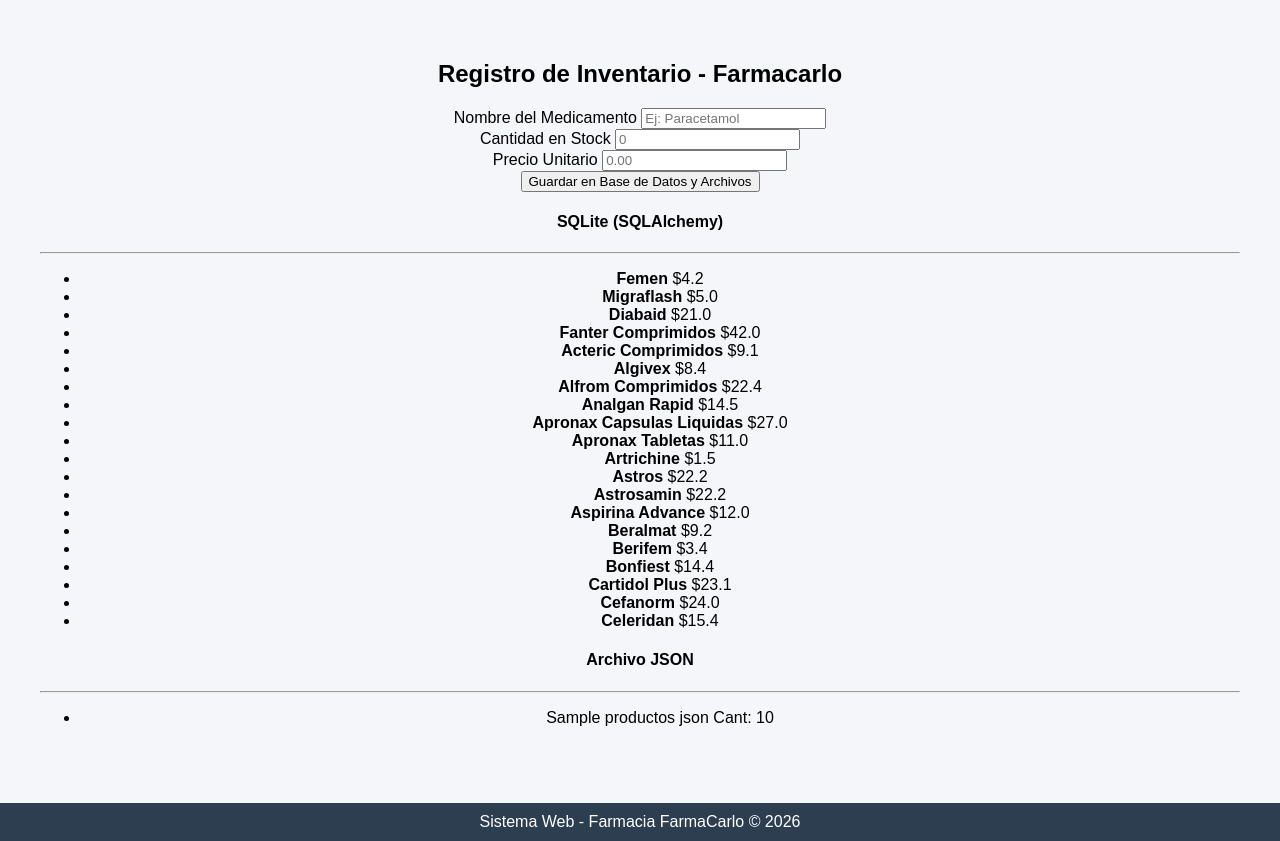
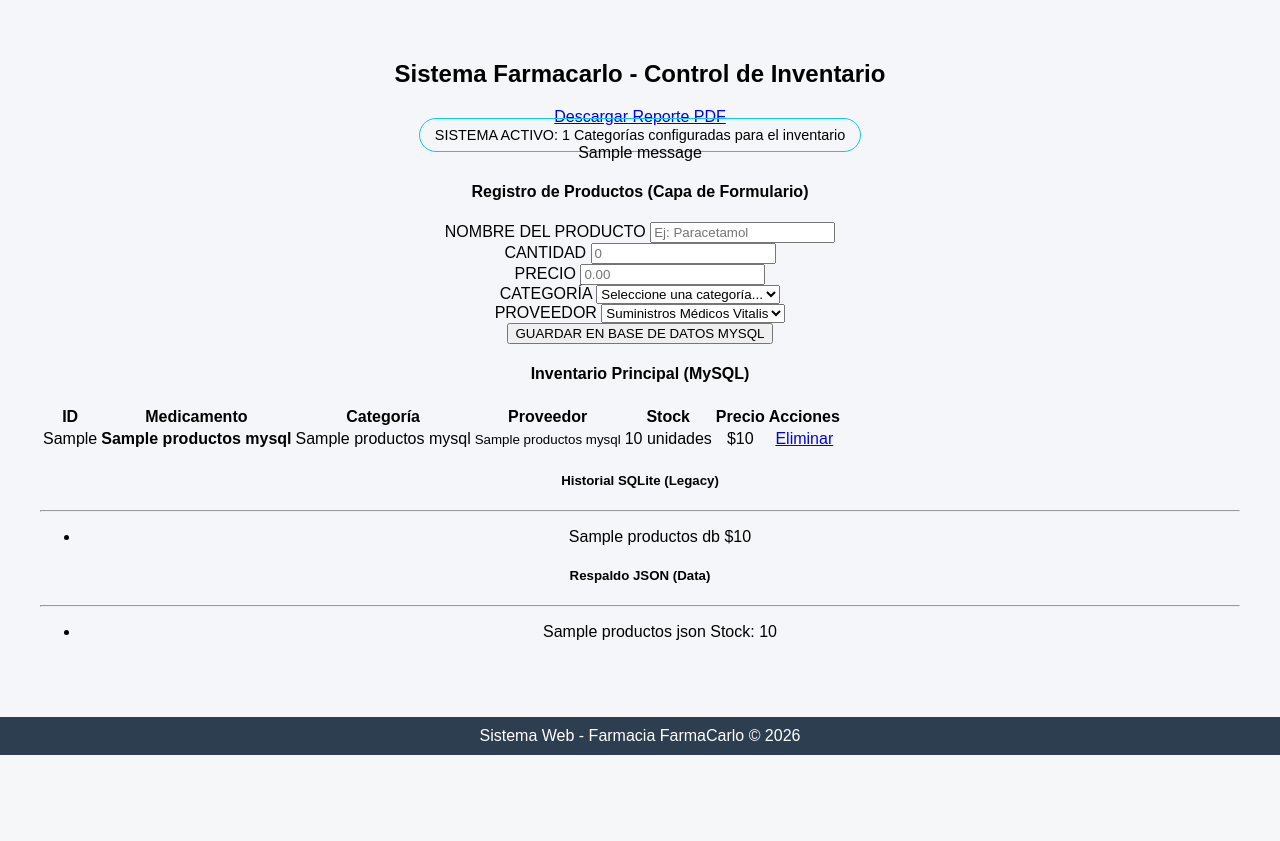
Before and after one commit to Tabata1810/proyecto_farmacia_farmacarlo, a Flask app: template templates/datos.html in a window 1280 px wide. Shown: the part 148-989 px from the top of the page. After the commit the page ends 903 px from the top, so only its background shows below. Run offline with Flask 3, Linux system fonts and the light colour scheme; the template is opened without the code that fills it: values that come from a table or form of the project are taken from there, most other values are stand-ins (such as "Sample title", 1, 10 or a date in 2020); one stand-in notice (Sample message) is shown.

Commit message:
Finalización de Proyecto: Sistema Farmacarlo Pro con conexión MySQL y Formulario Dinámico

```diff
--- a/Conexion/conexion.py
+++ b/Conexion/conexion.py
@@ -1,9 +1,10 @@
 import mysql.connector
 
-# Configuración del conector para MySQL en XAMPP
+# Definición de la función para establecer la conexión con el servidor MySQL
 def obtener_conexion():
     try:
-        # Se utiliza el puerto 3307 por conflicto de servicios
+        # Configuración de parámetros de conexión local
+        # Se utiliza el puerto 3307 debido a la configuración específica del servicio en XAMPP
         conexion = mysql.connector.connect(
             host="localhost",
             user="root",
@@ -13,5 +14,6 @@ def obtener_conexion():
         )
         return conexion
     except Exception as err:
+        # Captura y visualización de errores de red o autenticación
         print(f"Error de conexión: {err}")
         return None
--- a/app.py
+++ b/app.py
@@ -1,34 +1,22 @@
-from flask import Flask, render_template, request, redirect, url_for
-from flask_sqlalchemy import SQLAlchemy
-import json
-import csv
+from flask import Flask, render_template, request, redirect, url_for, flash, send_file
+from flask_login import LoginManager, UserMixin, login_user, login_required, logout_user, current_user
 import os
-# --- NUEVAS IMPORTACIONES PARA SEGURIDAD ---
-from flask_login import LoginManager, UserMixin, login_user, login_required, logout_user, current_user
-# -------------------------------------------
+
+# --- IMPORTACIONES DE NUEVAS CAPAS ---
 from Conexion.conexion import obtener_conexion
+from services.producto_service import ProductoService
+from services.reporte_service import ReporteService
+from forms.producto_form import ProductoForm
 
 app = Flask(__name__)
 
-# --- CONFIGURACIÓN DE SEGURIDAD (SEMANA 14) ---
+# --- CONFIGURACIÓN DE SEGURIDAD ---
 app.config['SECRET_KEY'] = 'clave_secreta_farmacarlo_2024'
 login_manager = LoginManager()
 login_manager.init_app(app)
-login_manager.login_view = 'login' # Redirige aquí si no hay sesión
+login_manager.login_view = 'login'
 
-# --- CONFIGURACIÓN DE SQLite ---
-app.config['SQLALCHEMY_DATABASE_URI'] = 'sqlite:///farmacia.db'
-app.config['SQLALCHEMY_TRACK_MODIFICATIONS'] = False
-db = SQLAlchemy(app)
-
-# Modelo para la tabla de productos (SQLite)
-class Producto(db.Model):
-    id = db.Column(db.Integer, primary_key=True)
-    nombre = db.Column(db.String(100), nullable=False)
-    cantidad = db.Column(db.Integer, nullable=False)
-    precio = db.Column(db.Float, nullable=False)
-
-# --- MODELO DE USUARIO PARA LOGIN ---
+# --- MODELO DE USUARIO ---
 class Usuario(UserMixin):
     def __init__(self, id, nombre, email):
         self.id = id
@@ -38,26 +26,39 @@ class Usuario(UserMixin):
 @login_manager.user_loader
 def load_user(user_id):
     conn = obtener_conexion()
-    cursor = conn.cursor(dictionary=True)
-    cursor.execute("SELECT * FROM usuarios WHERE id_usuario = %s", (user_id,))
-    user_data = cursor.fetchone()
-    cursor.close()
-    conn.close()
-    if user_data:
-        return Usuario(user_data['id_usuario'], user_data['nombre'], user_data['email'])
+    if conn:
+        cursor = conn.cursor(dictionary=True)
+        cursor.execute("SELECT * FROM usuarios WHERE id_usuario = %s", (user_id,))
+        user_data = cursor.fetchone()
+        cursor.close()
+        conn.close()
+        if user_data:
+            return Usuario(user_data['id_usuario'], user_data['nombre'], user_data['email'])
     return None
 
-# Creación de tablas SQLite
-with app.app_context():
-    db.create_all()
+# --- RUTAS DE AUTENTICACIÓN ---
 
-# --- RUTAS DE ARCHIVOS ---
-CARPETA_DATOS = os.path.join('inventario', 'data')
-ARCHIVO_TXT = os.path.join(CARPETA_DATOS, 'datos.txt')
-ARCHIVO_JSON = os.path.join(CARPETA_DATOS, 'datos.json')
-ARCHIVO_CSV = os.path.join(CARPETA_DATOS, 'datos.csv')
+@app.route('/login', methods=['GET', 'POST'])
+def login():
+    if request.method == 'POST':
+        email = request.form['email']
+        password = request.form['password']
 
-# --- RUTAS DE AUTENTICACIÓN ---
+        conn = obtener_conexion()
+        if conn:
+            cursor = conn.cursor(dictionary=True)
+            cursor.execute("SELECT * FROM usuarios WHERE email = %s AND password = %s", (email, password))
+            user_data = cursor.fetchone()
+            cursor.close()
+            conn.close()
+
+            if user_data:
+                user_obj = Usuario(user_data['id_usuario'], user_data['nombre'], user_data['email'])
+                login_user(user_obj)
+                return redirect(url_for('manejar_datos'))
+            else:
+                flash("Credenciales inválidas", "danger")
+    return render_template('login.html')
 
 @app.route('/registro', methods=['GET', 'POST'])
 def registro():
@@ -67,36 +68,21 @@ def registro():
         password = request.form['password']
 
         conn = obtener_conexion()
-        cursor = conn.cursor()
-        cursor.execute("INSERT INTO usuarios (nombre, email, password) VALUES (%s, %s, %s)",
-                       (nombre, email, password))
-        conn.commit()
-        cursor.close()
-        conn.close()
-        return redirect(url_for('login'))
+        if conn:
+            cursor = conn.cursor()
+            try:
+                # Insertamos el nuevo usuario en la tabla de la base de datos
+                query = "INSERT INTO usuarios (nombre, email, password) VALUES (%s, %s, %s)"
+                cursor.execute(query, (nombre, email, password))
+                conn.commit()
+                flash("Cuenta creada con éxito. Ahora puedes iniciar sesión.", "success")
+                return redirect(url_for('login'))
+            except Exception as e:
+                flash("El correo ya está registrado o hubo un error.", "danger")
+            finally:
+                cursor.close()
+                conn.close()
     return render_template('registro.html')
-
-@app.route('/login', methods=['GET', 'POST'])
-def login():
-    if request.method == 'POST':
-        email = request.form['email']
-        password = request.form['password']
-
-        conn = obtener_conexion()
-        cursor = conn.cursor(dictionary=True)
-        cursor.execute("SELECT * FROM usuarios WHERE email = %s AND password = %s", (email, password))
-        user_data = cursor.fetchone()
-        cursor.close()
-        conn.close()
-
-        if user_data:
-            user_obj = Usuario(user_data['id_usuario'], user_data['nombre'], user_data['email'])
-            login_user(user_obj)
-            return redirect(url_for('manejar_datos'))
-        else:
-            return "Credenciales incorrectas. <a href='/login'>Intentar de nuevo</a>"
-
-    return render_template('login.html')
 
 @app.route('/logout')
 @login_required
@@ -104,89 +90,80 @@ def logout():
     logout_user()
     return redirect(url_for('login'))
 
-# --- RUTAS DEL SISTEMA ---
-
-@app.route('/')
-def index():
-    return render_template('index.html')
+# --- RUTA PRINCIPAL DE DATOS (GESTIÓN DE INVENTARIO) ---
 
 @app.route('/datos', methods=['GET', 'POST'])
-@login_required # <-- AHORA ESTA RUTA ESTÁ PROTEGIDA
+@login_required
 def manejar_datos():
     if request.method == 'POST':
-        nombre_med = request.form['nombre']
-        stock_med = request.form['cantidad']
-        precio_med = request.form['precio']
+        nombre = request.form['nombre']
+        cantidad = request.form['cantidad']
+        precio = request.form['precio']
+        id_categoria = request.form.get('id_categoria')
+        id_proveedor = request.form.get('id_proveedor')
 
-        # 1. SQLite
-        nuevo_prod = Producto(nombre=nombre_med, cantidad=int(stock_med), precio=float(precio_med))
-        db.session.add(nuevo_prod)
-        db.session.commit()
+        form = ProductoForm(nombre, cantidad, precio, id_categoria, id_proveedor)
 
-        # 2. MySQL
-        conexion_mysql = obtener_conexion()
-        if conexion_mysql:
-            try:
-                cursor = conexion_mysql.cursor()
-                query = "INSERT INTO productos_mysql (nombre, cantidad, precio) VALUES (%s, %s, %s)"
-                valores = (nombre_med, int(stock_med), float(precio_med))
-                cursor.execute(query, valores)
-                conexion_mysql.commit()
-                cursor.close()
-                conexion_mysql.close()
-            except Exception as e:
-                print(f"Error MySQL: {e}")
-
-        # 3. Archivos Planos (TXT, JSON, CSV)
-        with open(ARCHIVO_TXT, 'a', encoding='utf-8') as f:
-            f.write(f"{nombre_med} | {stock_med} | {precio_med}\n")
-
-        datos_json = []
-        if os.path.exists(ARCHIVO_JSON):
-            try:
-                with open(ARCHIVO_JSON, 'r', encoding='utf-8') as f_json:
-                    datos_json = json.load(f_json)
-            except:
-                datos_json = []
-
-        datos_json.append({"nombre": nombre_med, "cantidad": stock_med, "precio": precio_med})
-        with open(ARCHIVO_JSON, 'w', encoding='utf-8') as f_json:
-            json.dump(datos_json, f_json, indent=4)
-
-        with open(ARCHIVO_CSV, 'a', newline='', encoding='utf-8') as f_csv:
-            writer = csv.writer(f_csv)
-            writer.writerow([nombre_med, stock_med, precio_med])
+        if form.validar():
+            ProductoService.insertar(nombre, cantidad, precio, id_categoria, id_proveedor)
+            flash("Producto registrado con éxito en el inventario", "success")
+        else:
+            flash("Error en la validación de los datos", "danger")
 
         return redirect(url_for('manejar_datos'))
 
-    # Recuperación de datos para la tabla
-    res_sqlite = Producto.query.all()
+    # --- LÓGICA PARA CONTAR Y LISTAR CATEGORÍAS ---
+    total_cats = 0
+    categorias_lista = []
+    conn = obtener_conexion()
+    if conn:
+        cursor = conn.cursor(dictionary=True)
+        # Obtenemos todas las categorías para el formulario
+        cursor.execute("SELECT * FROM categorias")
+        categorias_lista = cursor.fetchall()
+        # Contamos cuántas hay
+        total_cats = len(categorias_lista)
+        cursor.close()
+        conn.close()
 
-    res_mysql = []
-    con = obtener_conexion()
-    if con:
-        try:
-            cur = con.cursor(dictionary=True)
-            cur.execute("SELECT * FROM productos_mysql")
-            res_mysql = cur.fetchall()
-            cur.close()
-            con.close()
-        except Exception as e:
-            print(f"Error MySQL Select: {e}")
+    res_mysql = ProductoService.listar_todos()
+    return render_template('datos.html',
+                           productos_mysql=res_mysql,
+                           usuario=current_user,
+                           total_categorias=total_cats,
+                           lista_categorias=categorias_lista) # Enviamos la lista al HTML
 
-    res_json = []
-    if os.path.exists(ARCHIVO_JSON):
-        try:
-            with open(ARCHIVO_JSON, 'r', encoding='utf-8') as f:
-                res_json = json.load(f)
-        except:
-            res_json = []
+# --- NUEVA RUTA PARA ACTUALIZAR ---
+@app.route('/editar/<int:id>', methods=['POST'])
+@login_required
+def editar_producto(id):
+    nombre = request.form['nombre']
+    cantidad = request.form['cantidad']
+    precio = request.form['precio']
+    id_categoria = request.form.get('id_categoria')
+    id_proveedor = request.form.get('id_proveedor')
 
-    return render_template('datos.html',
-                            productos_db=res_sqlite,
-                            productos_mysql=res_mysql,
-                            productos_json=res_json,
-                            usuario=current_user) # Pasamos el usuario a la vista
+    if ProductoService.actualizar(id, nombre, cantidad, precio, id_categoria, id_proveedor):
+        flash("Producto actualizado correctamente", "info")
+    else:
+        flash("Error al actualizar", "danger")
+    return redirect(url_for('manejar_datos'))
+
+# --- RUTA PARA ELIMINAR REGISTROS ---
+@app.route('/eliminar/<int:id>')
+@login_required
+def eliminar_producto(id):
+    ProductoService.eliminar(id)
+    flash("Registro eliminado del sistema", "warning")
+    return redirect(url_for('manejar_datos'))
+
+# --- RUTA PARA GENERACIÓN DE REPORTES ---
+@app.route('/reporte_pdf')
+@login_required
+def reporte_pdf():
+    productos = ProductoService.listar_todos()
+    ruta_pdf = ReporteService.generar_pdf_productos(productos)
+    return send_file(ruta_pdf, as_attachment=True)
 
 if __name__ == '__main__':
-    app.run(debug=True)
+    app.run(debug=True, port=5000)
--- a/templates/datos.html
+++ b/templates/datos.html
@@ -1,59 +1,140 @@
 {% extends "base.html" %}
 {% block content %}
 <div class="container mt-4">
-    <div class="card shadow">
+    <div class="d-flex justify-content-between align-items-center mb-2">
+        <h2 class="text-primary fw-bold">Sistema Farmacarlo - Control de Inventario</h2>
+        <a href="{{ url_for('reporte_pdf') }}" class="btn btn-danger shadow-sm">
+            <i class="bi bi-file-pdf"></i> Descargar Reporte PDF
+        </a>
+    </div>
+
+    <div class="mb-4">
+        <span class="badge bg-info text-dark" style="font-size: 0.9rem; padding: 8px 15px; border-radius: 50px; border: 1px solid #0dcaf0;">
+            <i class="bi bi-gear-fill"></i> SISTEMA ACTIVO: {{ total_categorias }} Categorías configuradas para el inventario
+        </span>
+    </div>
+
+    {% with messages = get_flashed_messages(with_categories=true) %}
+      {% if messages %}
+        {% for category, message in messages %}
+          <div class="alert alert-{{ category }} shadow-sm">{{ message }}</div>
+        {% endfor %}
+      {% endif %}
+    {% endwith %}
+
+    <div class="card shadow mb-5">
         <div class="card-header bg-primary text-white">
-            <h2 class="mb-0">Registro de Inventario - Farmacarlo</h2>
+            <h4 class="mb-0">Registro de Productos (Capa de Formulario)</h4>
         </div>
         <div class="card-body">
-            <form action="/datos" method="POST" class="p-3 bg-light border rounded">
-                <div class="mb-3">
-                    <label class="form-label">Nombre del Medicamento</label>
-                    <input type="text" name="nombre" class="form-control" placeholder="Ej: Paracetamol" required>
+            <form action="{{ url_for('manejar_datos') }}" method="POST" class="p-3 bg-light border rounded">
+                <div class="row">
+                    <div class="col-md-6 mb-3">
+                        <label class="form-label fw-bold small">NOMBRE DEL PRODUCTO</label>
+                        <input type="text" name="nombre" class="form-control" placeholder="Ej: Paracetamol" required>
+                    </div>
+                    <div class="col-md-3 mb-3">
+                        <label class="form-label fw-bold small">CANTIDAD</label>
+                        <input type="number" name="cantidad" class="form-control" placeholder="0" required>
+                    </div>
+                    <div class="col-md-3 mb-3">
+                        <label class="form-label fw-bold small">PRECIO</label>
+                        <input type="number" step="0.01" name="precio" class="form-control" placeholder="0.00" required>
+                    </div>
                 </div>
-                <div class="mb-3">
-                    <label class="form-label">Cantidad en Stock</label>
-                    <input type="number" name="cantidad" class="form-control" placeholder="0" required>
+
+                <div class="row">
+                    <div class="col-md-6 mb-3">
+                        <label class="form-label fw-bold small">CATEGORÍA</label>
+                        <select name="id_categoria" class="form-select" required>
+                            <option value="" disabled selected>Seleccione una categoría...</option>
+                            {% for cat in lista_categorias %}
+                                <option value="{{ cat.id_categoria }}">
+                                    {{ cat.nombre_categoria | replace('_', ' ') }}
+                                </option>
+                            {% endfor %}
+                        </select>
+                    </div>
+                    <div class="col-md-6 mb-3">
+                        <label class="form-label fw-bold small">PROVEEDOR</label>
+                        <select name="id_proveedor" class="form-select" required>
+                            <option value="1">Suministros Médicos Vitalis</option>
+                            <option value="2">Corporación FarmaAndina</option>
+                        </select>
+                    </div>
                 </div>
-                <div class="mb-3">
-                    <label class="form-label">Precio Unitario</label>
-                    <input type="number" step="0.01" name="precio" class="form-control" placeholder="0.00" required>
-                </div>
-                <button type="submit" class="btn btn-success w-100">Guardar en Base de Datos y Archivos</button>
+
+                <button type="submit" class="btn btn-success w-100 fw-bold">GUARDAR EN BASE DE DATOS MYSQL</button>
             </form>
         </div>
     </div>
 
-    <div class="row mt-5">
+    <div class="row">
+        <div class="col-12 mb-5">
+            <div class="p-3 border rounded bg-white shadow-sm">
+                <h4 class="text-primary border-bottom pb-2">Inventario Principal (MySQL)</h4>
+                <div class="table-responsive mt-3">
+                    <table class="table table-hover align-middle">
+                        <thead class="table-light">
+                            <tr>
+                                <th>ID</th>
+                                <th>Medicamento</th>
+                                <th>Categoría</th> <th>Proveedor</th> <th>Stock</th>
+                                <th>Precio</th>
+                                <th class="text-center">Acciones</th>
+                            </tr>
+                        </thead>
+                        <tbody>
+                            {% for p in productos_mysql %}
+                            <tr>
+                                <td>{{ p.id_producto }}</td>
+                                <td><strong>{{ p.nombre }}</strong></td>
+                                <td><span class="badge bg-info text-dark">{{ p.nombre_categoria | replace('_', ' ') }}</span></td>
+                                <td><small class="text-muted">{{ p.nombre_proveedor }}</small></td>
+                                <td>{{ p.cantidad }} unidades</td>
+                                <td class="text-success fw-bold">${{ p.precio }}</td>
+                                <td class="text-center">
+                                    <a href="{{ url_for('eliminar_producto', id=p.id_producto) }}"
+                                       class="btn btn-sm btn-outline-danger"
+                                       onclick="return confirm('¿Seguro que deseas eliminar este producto?')">
+                                         Eliminar
+                                    </a>
+                                </td>
+                            </tr>
+                            {% else %}
+                            <tr><td colspan="7" class="text-center text-muted">No hay registros cargados.</td></tr>
+                            {% endfor %}
+                        </tbody>
+                    </table>
+                </div>
+            </div>
+        </div>
+    </div>
+
+    <div class="row mb-5">
         <div class="col-md-6">
-            <div class="p-3 border rounded bg-white">
-                <h4 class="text-primary"><i class="bi bi-database"></i> SQLite (SQLAlchemy)</h4>
+            <div class="p-3 border rounded bg-light border-secondary border-opacity-25 h-100">
+                <h5 class="text-secondary fw-bold">Historial SQLite (Legacy)</h5>
                 <hr>
-                <ul class="list-group">
+                <ul class="list-group list-group-flush">
                     {% for p in productos_db %}
-                    <li class="list-group-item d-flex justify-content-between">
-                        <strong>{{ p.nombre }}</strong>
-                        <span class="badge bg-info text-dark">${{ p.precio }}</span>
+                    <li class="list-group-item d-flex justify-content-between bg-transparent">
+                        {{ p.nombre }} <span class="text-muted small">${{ p.precio }}</span>
                     </li>
-                    {% else %}
-                    <li class="list-group-item text-muted">No hay datos en la BD</li>
                     {% endfor %}
                 </ul>
             </div>
         </div>
 
         <div class="col-md-6">
-            <div class="p-3 border rounded bg-white">
-                <h4 class="text-warning"><i class="bi bi-filetype-json"></i> Archivo JSON</h4>
+            <div class="p-3 border rounded bg-light border-warning border-opacity-25 h-100">
+                <h5 class="text-warning fw-bold text-dark">Respaldo JSON (Data)</h5>
                 <hr>
-                <ul class="list-group">
+                <ul class="list-group list-group-flush">
                     {% for p in productos_json %}
-                    <li class="list-group-item d-flex justify-content-between text-muted">
-                        {{ p.nombre }}
-                        <span>Cant: {{ p.cantidad }}</span>
+                    <li class="list-group-item d-flex justify-content-between bg-transparent small">
+                        {{ p.nombre }} <span>Stock: {{ p.cantidad }}</span>
                     </li>
-                    {% else %}
-                    <li class="list-group-item text-muted">Archivo JSON vacío</li>
                     {% endfor %}
                 </ul>
             </div>
--- a/templates/login.html
+++ b/templates/login.html
@@ -4,4 +4,7 @@
     <input type="password" name="password" placeholder="Contraseña" required><br><br>
     <button type="submit">Entrar al Sistema</button>
 </form>
-<p>¿No tienes cuenta? <a href="{{ url_for('registro') }}">Regístrate aquí</a></p>
+
+<p class="text-center mt-3">
+    ¿No tienes cuenta? <a href="{{ url_for('registro') }}">Regístrate aquí</a>
+</p>
```
Also changed, not shown: forms/producto_form.py (added, +28 -0 lines), models/producto.py (+18 -4 lines), script_db.sql (added, +40 -0 lines), services/producto_service.py (added, +71 -0 lines), services/reporte_service.py (added, +23 -0 lines), templates/registro.html (+38 -8 lines), Conexion/__init__.py (added), forms/__init__.py (added), models/__init__.py (added), services/__init__.py (added).
